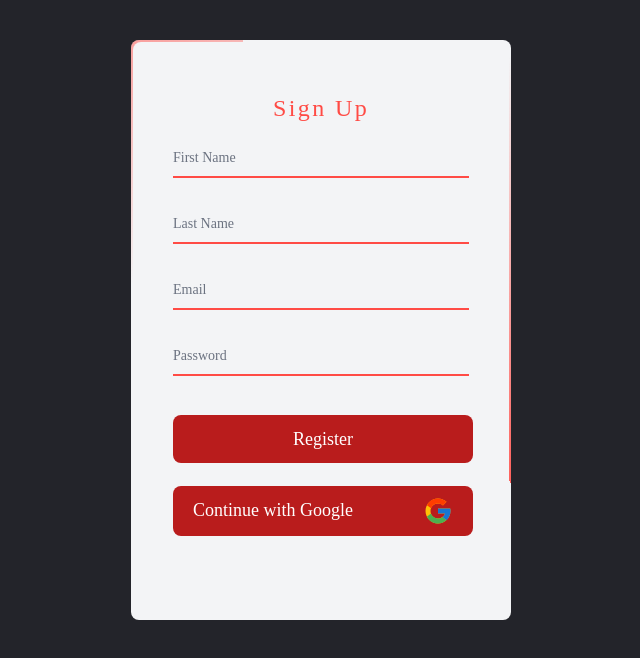
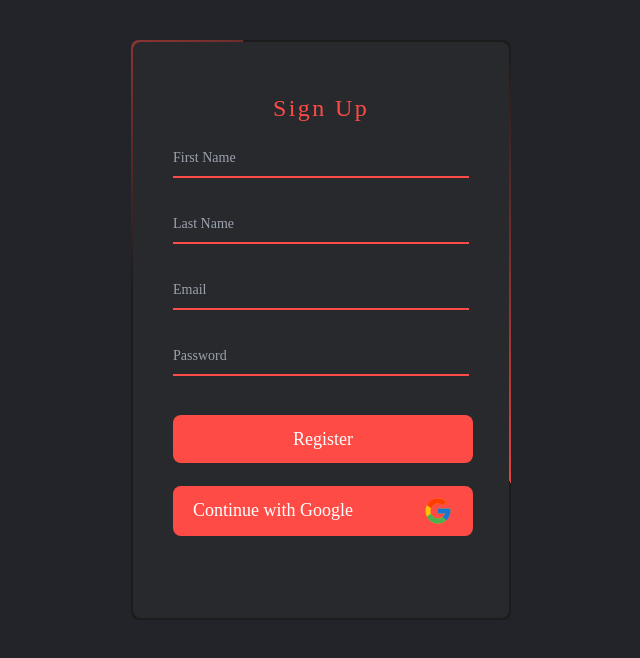
Before and after one commit to erhanatalan/movie-app-react, a React (Create React App) app: page / in a window 1280 px wide. Shown: the top 658 px of the page, without its empty margins (319-959 px from the left). Built offline with nearby package versions, Linux system fonts and the light colour scheme; what tw-elements would draw is missing.

Commit message:
manulal dark mode add

```diff
--- a/public/index.html
+++ b/public/index.html
@@ -1,5 +1,5 @@
 <!DOCTYPE html>
-<html lang="en">
+<html lang="en" class="dark">
   <head>
     <meta charset="utf-8" />
     <link rel="icon" href="%PUBLIC_URL%/favicon.ico" />
--- a/tailwind.config.js
+++ b/tailwind.config.js
@@ -11,5 +11,6 @@ module.exports = {
       },
     },
   },
+  darkMode: "class",
   plugins: [require("tw-elements/dist/plugin")],
 };
```
